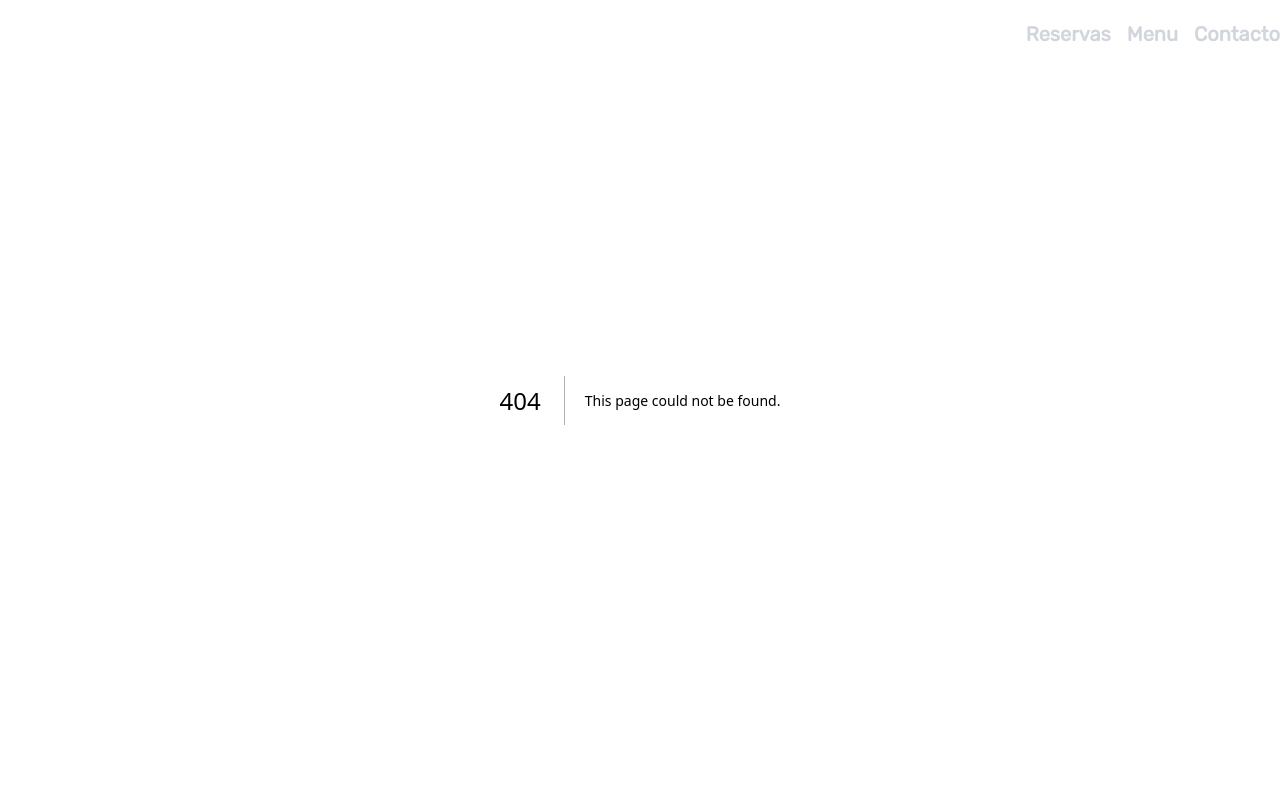
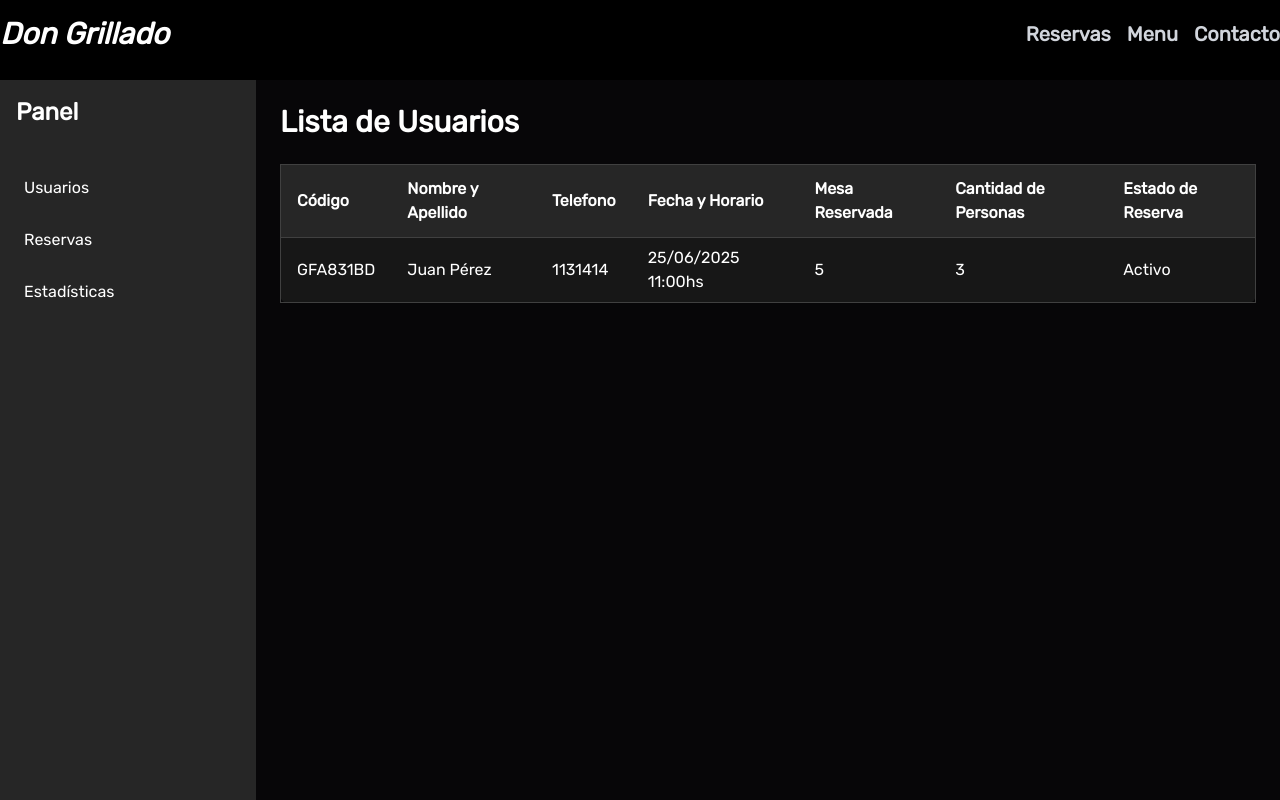
Before and after one commit to alejoalbornoz/MeatResturant, a Next.js app in the folder client/: page /admin in a window 1280 px wide. Before the commit this address had no page. Shown: the top 800 px of the page. Built offline with nearby package versions, Linux system fonts and the light colour scheme.

Commit message:
Add: Route Admin

```diff
--- /dev/null
+++ b/client/src/app/admin/page.jsx
@@ -0,0 +1,83 @@
+import React from "react";
+
+export default function DashboardAdmin() {
+  return (
+    <div className="h-screen bg-[#070608] text-white flex mt-20">
+      {/* Panel de control lateral */}
+      <aside className="w-64 bg-neutral-800 p-4 flex flex-col gap-4">
+        <h2 className="text-2xl font-bold mb-6">Panel</h2>
+        <nav className="flex flex-col gap-3">
+          <a href="#" className="hover:bg-neutral-700 p-2 rounded">
+            Usuarios
+          </a>
+          <a href="#" className="hover:bg-neutral-700 p-2 rounded">
+            Reservas
+          </a>
+          <a href="#" className="hover:bg-neutral-700 p-2 rounded">
+            Estadísticas
+          </a>
+        </nav>
+      </aside>
+
+      {/* Contenido principal */}
+      <main className="flex-1 p-6">
+        <h1 className="text-3xl font-bold mb-6">Lista de Usuarios</h1>
+
+        {/* Tabla de usuarios */}
+        <div className="overflow-x-auto">
+          <table className="min-w-full bg-neutral-900 border border-neutral-700 rounded-lg">
+            <thead>
+              <tr className="bg-neutral-800 text-left">
+                <th className="py-3 px-4 border-b border-neutral-700">
+                  Código
+                </th>
+                <th className="py-3 px-4 border-b border-neutral-700">
+                  Nombre y Apellido
+                </th>
+
+                <th className="py-3 px-4 border-b border-neutral-700">
+                  Telefono
+                </th>
+                <th className="py-3 px-4 border-b border-neutral-700">
+                  Fecha y Horario
+                </th>
+                <th className="py-3 px-4 border-b border-neutral-700">
+                  Mesa Reservada
+                </th>
+                <th className="py-3 px-4 border-b border-neutral-700">
+                  Cantidad de Personas
+                </th>
+
+                <th className="py-3 px-4 border-b border-neutral-700">
+                  Estado de Reserva
+                </th>
+              </tr>
+            </thead>
+            <tbody>
+              {/* Ejemplo de fila */}
+              <tr className="hover:bg-neutral-700 ">
+                <td className="py-2 px-4 border-b border-neutral-700">
+                  GFA831BD
+                </td>
+                <td className="py-2 px-4 border-b border-neutral-700">
+                  Juan Pérez
+                </td>
+                <td className="py-2 px-4 border-b border-neutral-700">
+                  1131414
+                </td>
+                <td className="py-2 px-4 border-b border-neutral-700">
+                  25/06/2025 11:00hs
+                </td>
+                <td className="py-2 px-4 border-b border-neutral-700">5</td>
+                <td className="py-2 px-4 border-b border-neutral-700">3</td>
+                <td className="py-2 px-4 border-b border-neutral-700">
+                  Activo
+                </td>
+              </tr>
+            </tbody>
+          </table>
+        </div>
+      </main>
+    </div>
+  );
+}
--- a/client/src/app/reservation/page.jsx
+++ b/client/src/app/reservation/page.jsx
@@ -144,7 +144,7 @@ export default function Reservation() {
 
   return (
     <div className="h-screen bg-[#070608] text-white flex flex-col items-center justify-center px-5">
-      <h1 className="text-3xl font-bold mb-6">Book your table 🍷🥩</h1>
+      <h1 className="text-3xl font-bold mb-6">Reserva tu mesa 🍷🥩</h1>
 
       <div className="flex flex-col lg:flex-row gap-8 w-full max-w-6xl bg-neutral-900 p-6 rounded-2xl shadow-lg">
         <div className="flex-1">
```
Also changed, not shown: 1 other file (tests, documents, lock files or other folders).
